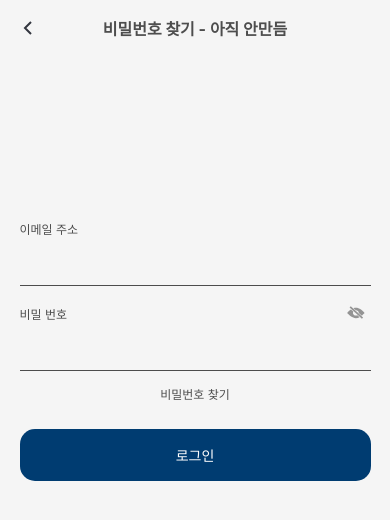
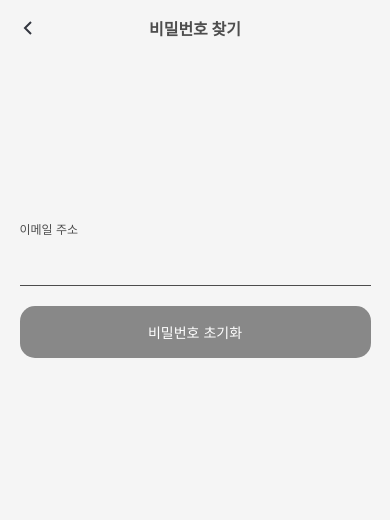
Before and after one commit to meokgu-skku/fe, a React Native app: screen /FindPassword in a window 390 px wide. Shown: the top 520 px of the page. Built offline with nearby package versions, Linux system fonts and the light colour scheme.

Commit message:
Fix/disablebutton

```diff
--- a/src/screens/signup/FindPasswordScreen.js
+++ b/src/screens/signup/FindPasswordScreen.js
@@ -1,5 +1,11 @@
 /* eslint-disable react-native/no-inline-styles */
-import React, {useState, useCallback, useEffect, useRef} from 'react';
+import React, {
+  useState,
+  useCallback,
+  useEffect,
+  useRef,
+  useContext,
+} from 'react';
 import {
   View,
   Text,
@@ -24,23 +30,27 @@ import HeaderWhite from '../../components/HeaderWhite';
 import {SvgXml} from 'react-native-svg';
 import {svgXml} from '../../assets/svg';
 import LongPrimaryButton from '../../components/LongPrimaryButton';
+import AppContext from '../../components/AppContext';
 
 //TODO: 비밀번호 찾기 화면
 export default function FindPasswordScreen() {
   const navigation = useNavigation();
   const [email, setEmail] = useState('');
-  const [password, setPassword] = useState('');
-  const [passwordShow, setPasswordShow] = useState(false);
+  const [disable, setDisable] = useState(true);
+
+  useEffect(() => {
+    if (email && disable) {
+      setDisable(false);
+    } else if (!email && !disable) {
+      setDisable(true);
+    }
+  }, [email]);
 
   return (
     <>
-      <HeaderWhite title={'비밀번호 찾기 - 아직 안만듬'} isBackButton={true} />
-      <Pressable
-        onPress={() => {
-          console.log('Pressable');
-        }}
-        // accessible={false}
-        style={styles.entire}>
+      <HeaderWhite title={'비밀번호 찾기'} isBackButton={true} />
+      <TouchableWithoutFeedback onPress={Keyboard.dismiss} accessible={false}>
+        <View style={styles.entire}>
           <View style={styles.container}>
             <View style={styles.textAndInput}>
               <Text style={styles.samllText}>이메일 주소</Text>
@@ -54,47 +64,16 @@ export default function FindPasswordScreen() {
                 style={styles.textinputBox}
               />
             </View>
-          <View style={{height: 15}} />
-          <View style={styles.textAndInput}>
-            <Text style={styles.samllText}>비밀 번호</Text>
-            <AnimatedButton
-              style={styles.showButton}
-              onPress={() => {
-                setPasswordShow(!passwordShow);
-              }}>
-              <SvgXml
-                width={20}
-                height={13}
-                xml={
-                  passwordShow
-                    ? svgXml.button.passwordShow
-                    : svgXml.button.passwordNotShow
-                }
-              />
-            </AnimatedButton>
-            <TextInput
-              // onSubmitEditing={actions.onSearchButtonPressed}
-              placeholderTextColor={COLOR_GRAY}
-              onChangeText={value => {
-                setPassword(value);
-              }}
-              value={password}
-              style={styles.textinputBox}
-            />
-          </View>
-
-          <AnimatedButton
-            onPress={() => {
-              console.log('Go to find password screen');
-            }}
-            style={{marginTop: 7, padding: 3}}>
-            <Text style={styles.samllText}>비밀번호 찾기</Text>
-          </AnimatedButton>
           </View>
 
           <View style={{height: 20}} />
-        <LongPrimaryButton text="로그인" action={() => {}} />
-      </Pressable>
+          <LongPrimaryButton
+            text="비밀번호 초기화"
+            action={() => {}}
+            disable={disable}
+          />
+        </View>
+      </TouchableWithoutFeedback>
     </>
   );
 }
--- a/src/screens/signup/LoginScreen.js
+++ b/src/screens/signup/LoginScreen.js
@@ -45,9 +45,9 @@ export default function LoginScreen() {
   const context = useContext(AppContext);
 
   useEffect(() => {
-    if (email && password) {
+    if (email && password && disable) {
       setDisable(false);
-    } else {
+    } else if ((!email || !password) && !disable) {
       setDisable(true);
     }
   }, [email, password]);
--- a/src/screens/signup/SignupScreen.js
+++ b/src/screens/signup/SignupScreen.js
@@ -49,9 +49,9 @@ export default function SignupScreen() {
 
   //state name, email, password 가 변경될 때마다 실행
   useEffect(() => {
-    if (name && email && password) {
+    if (name && email && password && disable) {
       setDisable(false);
-    } else {
+    } else if ((!name || !email || !password) && !disable) {
       setDisable(true);
     }
   }, [name, email, password]);
```
Lines whose indentation alone changed are shown as unchanged.
